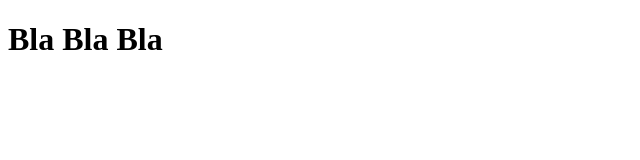
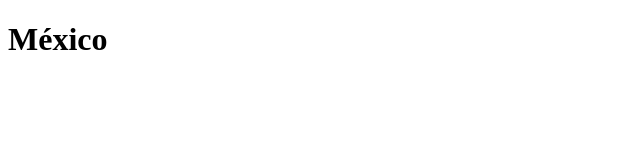
Before and after one commit to heitor-am/testando-git, a plain HTML site: page index.html in a window 1280 px wide. Shown: the whole page, without its empty margins (0-640 px from the left). Drawn offline with Linux system fonts and the light colour scheme.

Commit message:
alterando index

```diff
--- a/index.html
+++ b/index.html
@@ -7,6 +7,6 @@
   <title>Document</title>
 </head>
 <body>
-  <h1>Bla Bla Bla</h1>
+  <h1 class="nome">México</h1>
 </body>
 </html>
```
